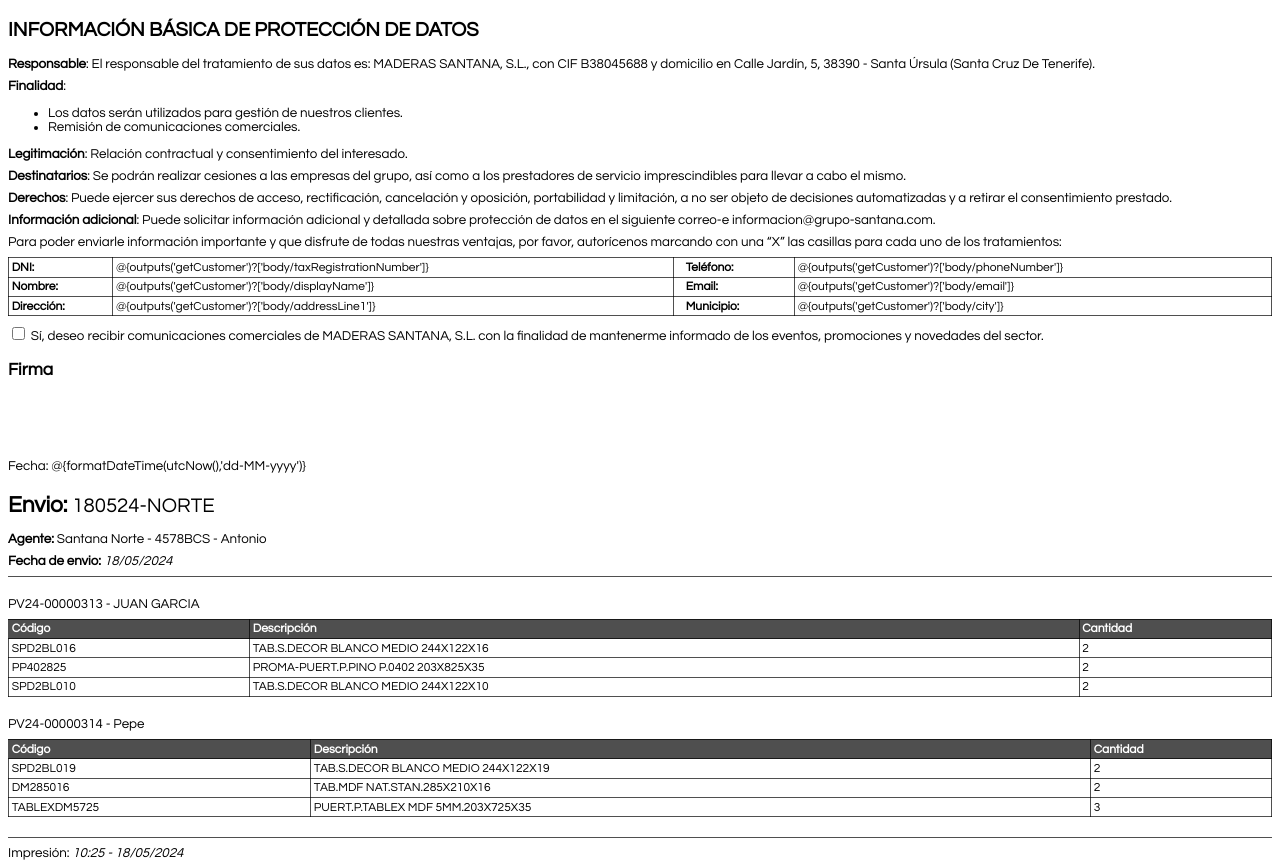
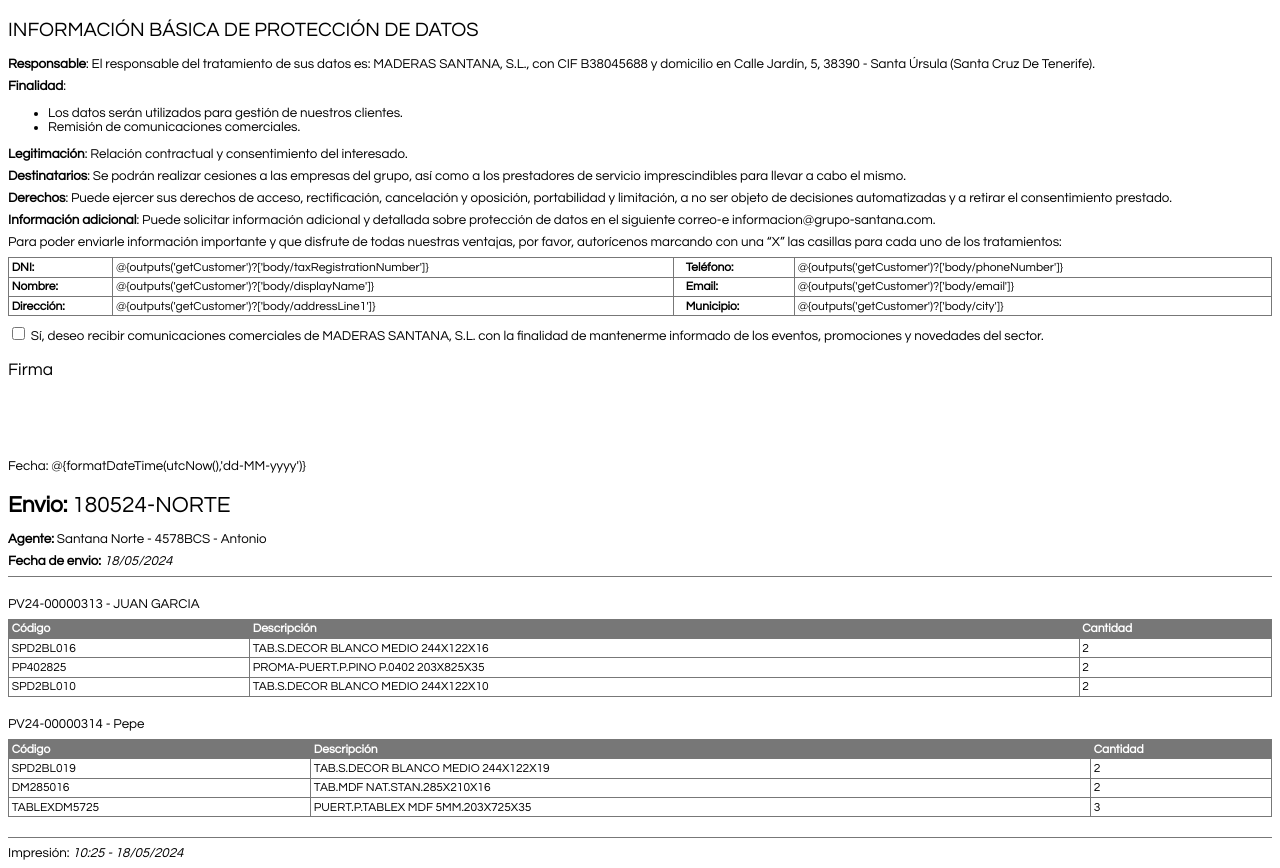
Before and after one commit to jalediazb/HTMLCSSPrint, a plain HTML site: page index.html in a window 1280 px wide. Drawn offline with Linux system fonts and the light colour scheme.

Commit message:
tables header

```diff
--- a/css/print.css
+++ b/css/print.css
@@ -3,7 +3,7 @@
     size: A4 portrait;
     margin: 15mm;
   }
-  thead th {
+  thead th, th, td, h1, h2, h3 {
     -webkit-print-color-adjust: exact;
     print-color-adjust: exact;
   }
@@ -25,7 +25,7 @@ p {
 }
 
 hr {
-  border: 1px solid #000000b0;
+  border: 0.5pt solid #777;
   border-top: none;
 }
 
@@ -39,11 +39,13 @@ h2 {
 h3 {
   font-size: 13pt;
 }
+h1, h2, h3 {
+  font-weight: 400 !important;
+}
 strong {
   font-weight: bold;
 }
 small {
-  font-weight: lighter;
   font-size: 90%;
 }
 time {
@@ -57,11 +59,12 @@ table {
   font-size: 9pt;
 }
 thead th {
-  background-color: #000000b0;
+  background-color: #777;
   color: #fff;
 }
+
 th, td {
   padding: 2pt;
   text-align: left;
-  border: 1px solid #000000b0;
+  border: 1pt solid #777 !important;
 }
--- a/index.html
+++ b/index.html
@@ -4,7 +4,7 @@
     <meta charset="UTF-8">
     <meta name="viewport" content="width=device-width, initial-scale=1.0">
     <title></title>
-    <link rel="stylesheet" href="css/print.css">
+    <link rel="stylesheet" type="text/css" href="css/print.css" />
   </head>
   <body>
     <section>
@@ -75,8 +75,7 @@
 
         <p>Fecha: @{formatDateTime(utcNow(),'dd-MM-yyyy')}</p>
     </section>
-    <h1>Envio: <small>180524-NORTE</small>
-    </h1>
+    <h1><strong>Envio:</strong> 180524-NORTE</h1>
     <p>
       <strong>Agente: </strong>Santana Norte - 4578BCS - Antonio</p>
     <p>
```
